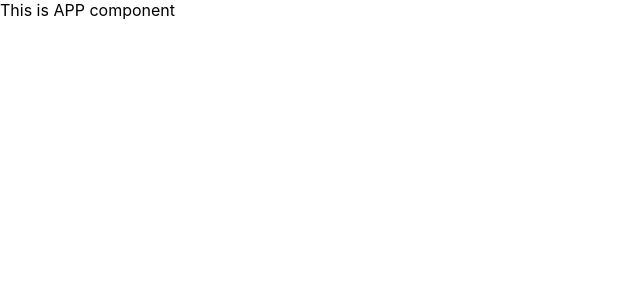
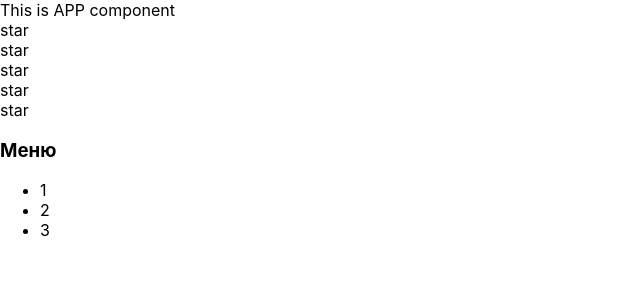
Before and after one commit to nekraco/simply, a React (Create React App) app: page / in a window 1280 px wide. Shown: the top 300 px of the page, without its empty margins (0-640 px from the left). Built offline with nearby package versions, Linux system fonts and the light colour scheme.

Commit message:
components in a single file

```diff
--- a/src/App.tsx
+++ b/src/App.tsx
@@ -4,9 +4,56 @@ import './App.css';
 function App() {
   return (
     <div>
-          This is APP component
+      <AppTitle/>
+      <Rating/>
+      <Accordion/>
     </div>
   );
 }
 
+function Rating() {
+  return (
+    <div>
+      <Star/>
+      <Star/>
+      <Star/>
+      <Star/>
+      <Star/>
+    </div>
+  );
+}
+
+function Accordion() {
+  return (
+    <div>
+      <AccordionTitle/>
+      <AccordionBody/>
+    </div>
+  );
+}
+
+function AccordionTitle() {
+  return <h3>Меню</h3>
+}
+
+function AccordionBody() {
+  return (
+    <ul>
+      <li>1</li>
+      <li>2</li>
+      <li>3</li>
+    </ul>
+  )
+}
+
+function AppTitle() {
+  return <>This is APP component</>
+}
+
+function Star() {
+  return (
+    <div>star</div>
+  )
+}
+
 export default App;
--- a/src/index.tsx
+++ b/src/index.tsx
@@ -1,19 +1,12 @@
 import React from 'react';
 import ReactDOM from 'react-dom/client';
 import './index.css';
-import App from './App';
-import reportWebVitals from './reportWebVitals';
+import App from "./App";
+
 
 const root = ReactDOM.createRoot(
   document.getElementById('root') as HTMLElement
 );
 root.render(
-  <React.StrictMode>
     <App />
-  </React.StrictMode>
 );
-
-// If you want to start measuring performance in your app, pass a function
-// to log results (for example: reportWebVitals(console.log))
-// or send to an analytics endpoint. Learn more: https://bit.ly/CRA-vitals
-reportWebVitals();
```
